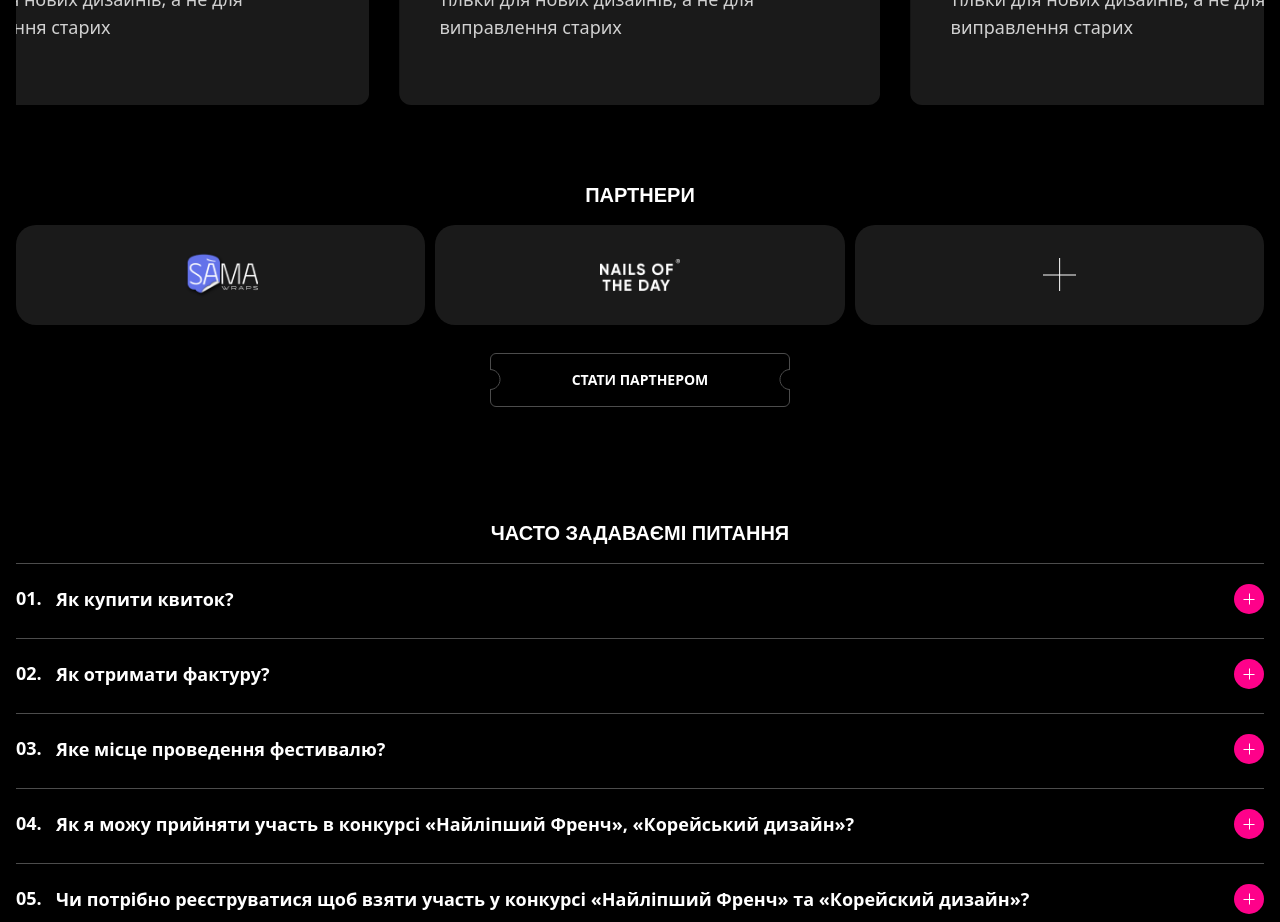
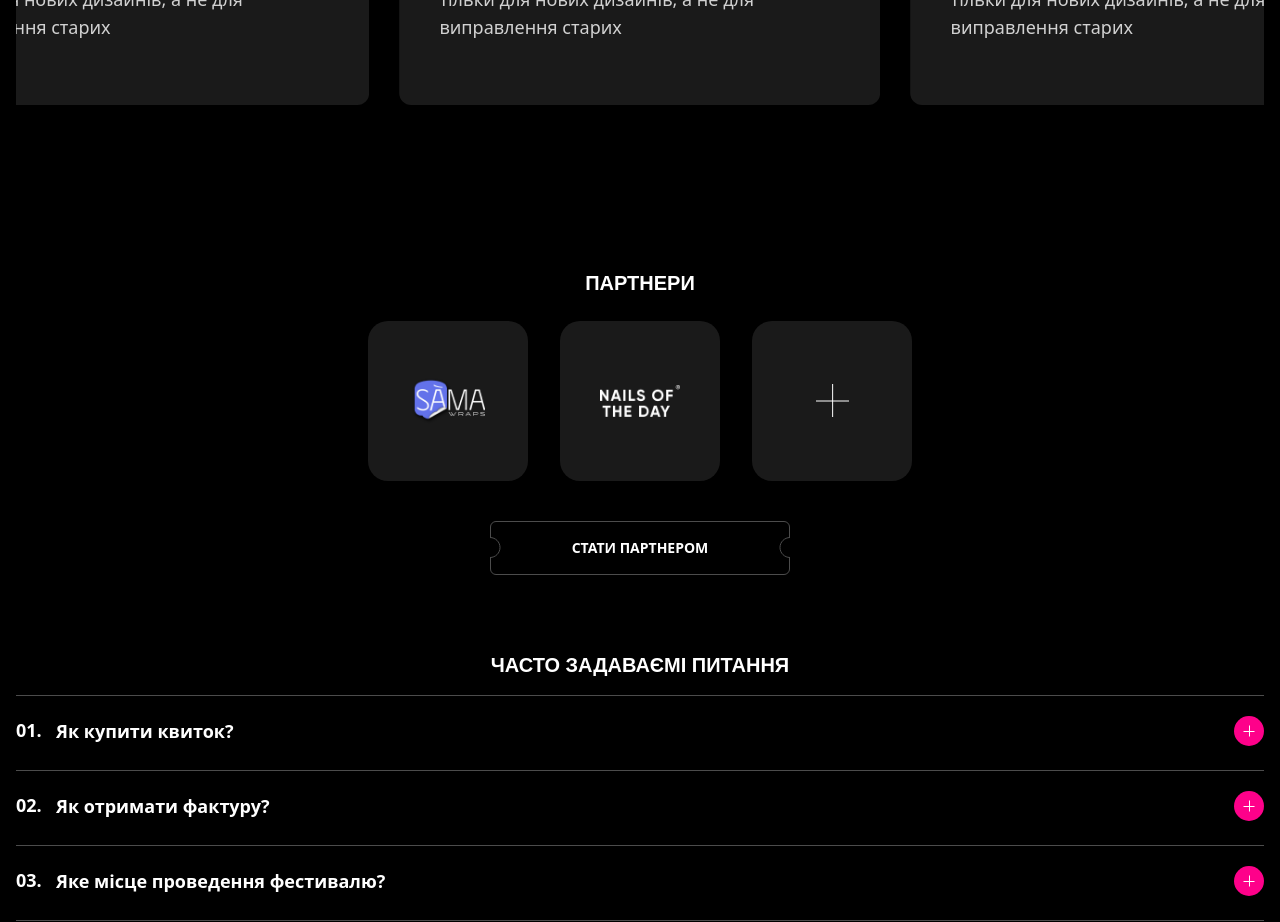
Before and after one commit to serhiihaniuk/nailmoment_next, a Next.js app: page / in a window 1280 px wide. Shown: the part 6780-7702 px from the top of the page. Built offline with nearby package versions, Linux system fonts and the light colour scheme; a web font is replaced by a local one.

Commit message:
finish with partners section for desktop

```diff
--- a/src/app/page.tsx
+++ b/src/app/page.tsx
@@ -477,10 +477,11 @@ export default function Home() {
         </Swiper>
       </section>
 
-      <section className="px-4 py-14 flex flex-col gap-4 justify-start">
-        <SectionTitle>Партнери</SectionTitle>
-        <div className="flex gap-2.5">
-          <div className="w-full h-[100px] flex items-center justify-center rounded-[20px] bg-primary">
+      <section className="px-4 py-14 lg:pt-36 lg:pb-5">
+        <SectionTitle className="w-full px-4 lg:mb-6">Партнери</SectionTitle>
+        <div className="relative w-full h-full flex flex-col gap-4 justify-start lg:max-w-[1120px] lg:m-auto">
+          <div className="flex gap-2.5 lg:justify-center lg:gap-8">
+            <div className="w-full h-[100px] flex items-center justify-center rounded-[20px] bg-primary lg:max-w-[160px] lg:h-[160px]">
               <Image
                 src="/assets/partners-1.png"
                 aria-hidden="true"
@@ -490,7 +491,7 @@ export default function Home() {
                 className="w-[74px]"
               />
             </div>
-          <div className="w-full h-[100px] flex items-center justify-center rounded-[20px] bg-primary">
+            <div className="w-full h-[100px] flex items-center justify-center rounded-[20px] bg-primary lg:max-w-[160px] lg:h-[160px]">
               <Image
                 src="/assets/partners-2.png"
                 aria-hidden="true"
@@ -500,14 +501,14 @@ export default function Home() {
                 className="w-[80px]"
               />
             </div>
-          <div className="w-full h-[100px] flex items-center justify-center rounded-[20px] bg-primary">
+            <div className="w-full h-[100px] flex items-center justify-center rounded-[20px] bg-primary lg:max-w-[160px] lg:h-[160px]">
               <svg width="33" height="33" viewBox="0 0 33 33" fill="none" xmlns="http://www.w3.org/2000/svg">
                 <line x1="16.6333" y1="2.18557e-08" x2="16.6333" y2="33" stroke="white"/>
                 <line x1="33" y1="17" x2="-4.37114e-08" y2="17" stroke="white"/>
               </svg>
             </div>
           </div>
-        <a href={links.partnerLink} className="text-primary-foreground mx-auto relative h-[54px] w-full max-w-[300px] mt-3 flex items-center justify-center border-[1px] border-[#4C4C4C] rounded-md hover:bg-primary-foreground hover:text-primary transition-all">
+          <a href={links.partnerLink} className="text-primary-foreground mx-auto relative h-[54px] w-full max-w-[300px] mt-3 flex items-center justify-center border-[1px] border-[#4C4C4C] rounded-md hover:bg-primary-foreground hover:text-primary transition-all lg:mt-6">
             <svg className="absolute left-[-1px] top-2/4 -translate-y-1/2" width="11" height="22" viewBox="0 0 11 22" fill="none" xmlns="http://www.w3.org/2000/svg">
               <path d="M0 20.5137C5.52285 20.5137 10 16.0365 10 10.5137C10 4.99082 5.52285 0.513672 0 0.513672V20.5137Z" fill="black"/>
               <path d="M0 20.5137C5.52285 20.5137 10 16.0365 10 10.5137C10 4.99082 5.52285 0.513672 0 0.513672" stroke="#4C4C4C"/>
@@ -518,6 +519,7 @@ export default function Home() {
             </svg>
             <span className="text-sm font-bold">СТАТИ ПАРТНЕРОМ</span>
           </a>
+        </div>
       </section>
 
       <section className="px-4 py-14 flex flex-col gap-4 justify-start">
```
Lines whose indentation alone changed are shown as unchanged.
